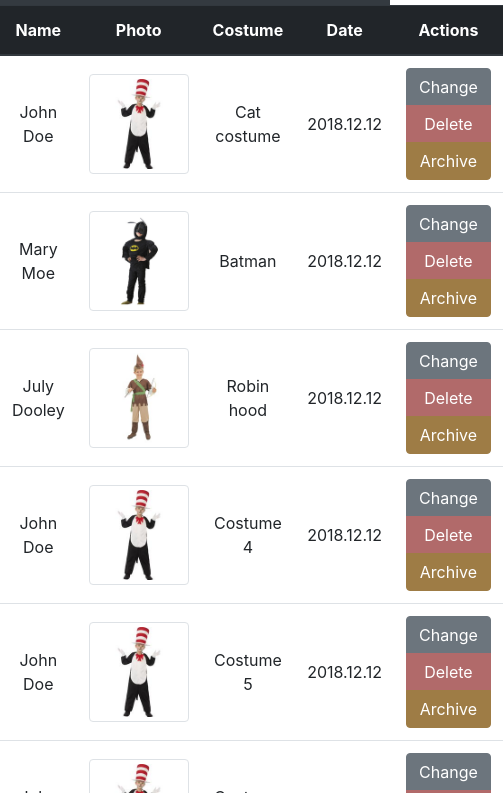
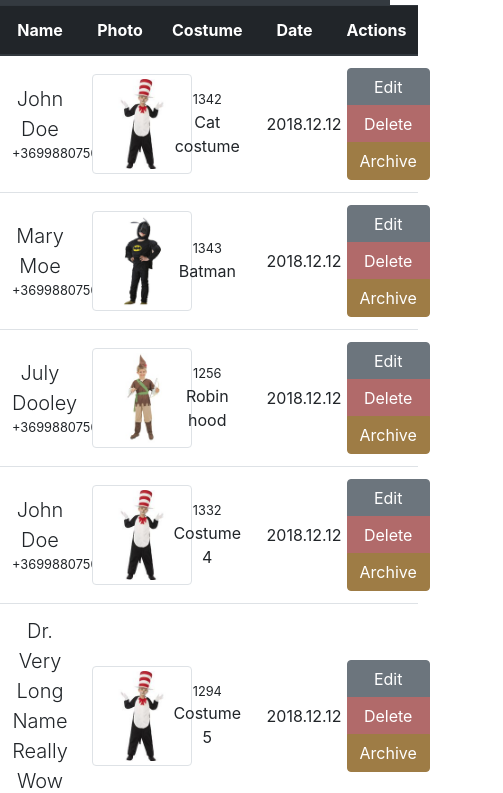
Before and after one commit to vorostamas/costumerenterdemo, a plain HTML site: page index.html in a window 390 px wide. Shown: the part 51-844 px from the top of the page, 503 px wide, since content can reach past the window. Drawn offline with nearby package versions, Linux system fonts and the light colour scheme.

Commit message:
Phone number and costume number added to orders

```diff
--- a/index.html
+++ b/index.html
@@ -67,90 +67,109 @@
                         </thead>
                         <tbody>
                             <tr>
-                                <td class="align-middle">John Doe</td>
+                                <td class="align-middle">
+                                    <span class="lead">John Doe</span>
+                                    <div class="small">+36998807503</div>
+                                </td>
                                 <td class="align-middle">
                                     <img src="./pictures/cat.jpg" class="thumbnail img-thumbnail" alt="Photo">
                                 </td>
-                                <td class="align-middle">Cat costume</td>
+                                <td class="align-middle">
+                                    <div class="small">1342</div>Cat costume</td>
                                 <td class="align-middle">2018.12.12</td>
                                 <td class="align-middle">
                                     <div class="btn-group-vertical">
-                                        <button type="button" class="btn btn-secondary">Change</button>
+                                        <button type="button" class="btn btn-secondary">Edit</button>
                                         <button type="button" class="btn btn-danger" data-toggle="modal" data-target="#myModal">Delete</button>
                                         <button type="button" class="btn btn-warning">Archive</button>
                                     </div>
                                 </td>
                             </tr>
                             <tr>
-                                <td class="align-middle">Mary Moe</td>
+                                <td class="align-middle">
+                                    <span class="lead">Mary Moe</span>
+                                    <div class="small">+36998807503</div>
+                                </td>
                                 <td class="align-middle">
                                     <img src="./pictures/batman.jpg" class="thumbnail img-thumbnail" alt="Photo">
                                 </td>
-                                <td class="align-middle">Batman</td>
+                                <td class="align-middle"><div class="small">1343</div>Batman</td>
                                 <td class="align-middle">2018.12.12</td>
                                 <td>
                                     <div class="btn-group-vertical">
-                                        <button type="button" class="btn btn-secondary">Change</button>
+                                        <button type="button" class="btn btn-secondary">Edit</button>
                                         <button type="button" class="btn btn-danger" data-toggle="modal" data-target="#myModal">Delete</button>
                                         <button type="button" class="btn btn-warning">Archive</button>
                                     </div>
                                 </td>
                             </tr>
                             <tr>
-                                <td class="align-middle">July Dooley</td>
+                                <td class="align-middle">
+                                    <span class="lead">July Dooley</span>
+                                    <div class="small">+36998807503</div>
+                                </td>
                                 <td class="align-middle">
                                     <img src="./pictures/robinhood.jpg" class="thumbnail img-thumbnail" alt="Photo">
                                 </td>
-                                <td class="align-middle">Robin hood</td>
+                                <td class="align-middle"><div class="small">1256</div>Robin hood</td>
                                 <td class="align-middle">2018.12.12</td>
                                 <td>
                                     <div class="btn-group-vertical">
-                                        <button type="button" class="btn btn-secondary">Change</button>
+                                        <button type="button" class="btn btn-secondary">Edit</button>
                                         <button type="button" class="btn btn-danger" data-toggle="modal" data-target="#myModal">Delete</button>
                                         <button type="button" class="btn btn-warning">Archive</button>
                                     </div>
                                 </td>
                             </tr>
                             <tr>
-                                <td class="align-middle">John Doe</td>
+                                <td class="align-middle">
+                                    <span class="lead">John Doe</span>
+                                    <div class="small">+36998807503</div>
+                                </td>
                                 <td class="align-middle">
                                     <img src="./pictures/cat.jpg" class="thumbnail img-thumbnail" alt="Photo">
                                 </td>
-                                <td class="align-middle">Costume 4</td>
+                                <td class="align-middle"><div class="small">1332</div>Costume 4</td>
                                 <td class="align-middle">2018.12.12</td>
                                 <td class="align-middle">
                                     <div class="btn-group-vertical">
-                                        <button type="button" class="btn btn-secondary">Change</button>
+                                        <button type="button" class="btn btn-secondary">Edit</button>
                                         <button type="button" class="btn btn-danger" data-toggle="modal" data-target="#myModal">Delete</button>
                                         <button type="button" class="btn btn-warning">Archive</button>
                                     </div>
                                 </td>
                             </tr>
                             <tr>
-                                <td class="align-middle">John Doe</td>
+                                <td class="align-middle">
+                                    <span class="lead">Dr. Very Long Name Really Wow</span>
+                                    <div class="small">+36998807503</div>
+                                </td>
                                 <td class="align-middle">
                                     <img src="./pictures/cat.jpg" class="thumbnail img-thumbnail" alt="Photo">
                                 </td>
-                                <td class="align-middle">Costume 5</td>
+                                <td class="align-middle"><div class="small">1294</div>Costume 5</td>
                                 <td class="align-middle">2018.12.12</td>
                                 <td class="align-middle">
                                     <div class="btn-group-vertical">
-                                        <button type="button" class="btn btn-secondary">Change</button>
+                                        <button type="button" class="btn btn-secondary">Edit</button>
                                         <button type="button" class="btn btn-danger" data-toggle="modal" data-target="#myModal">Delete</button>
                                         <button type="button" class="btn btn-warning">Archive</button>
                                     </div>
                                 </td>
                             </tr>
                             <tr>
-                                <td class="align-middle">John Doe</td>
+                                <td class="align-middle">
+                                    <span class="lead">John Doe</span>
+                                    <div class="small">+36998807503</div>
+                                </td>
                                 <td class="align-middle">
                                     <img src="./pictures/cat.jpg" class="thumbnail img-thumbnail" alt="Photo">
                                 </td>
-                                <td class="align-middle">Costume 6</td>
+                                <td class="align-middle"><div class="small">1277</div>Costume 6</td>
                                 <td class="align-middle">2018.12.12</td>
                                 <td class="align-middle">
                                     <div class="btn-group-vertical">
-                                        <button type="button" class="btn btn-secondary">Change</button>
+                                        <button type="button" class="btn btn-secondary">Edit</button>
                                         <button type="button" class="btn btn-danger" data-toggle="modal" data-target="#myModal">Delete</button>
                                         <button type="button" class="btn btn-warning">Archive</button>
                                     </div>
--- a/style.css
+++ b/style.css
@@ -19,13 +19,17 @@ table {
     margin-top: 56px;
 }
 
-/* Align table cell content center  */
+/* Align table cell content center */
 .table td, .table th {
     text-align: center;
  }
 
  .orders .col {
     padding: unset;
+}
+
+td {
+    max-width: 80px;
 }
 
  /* BUTTONS */
```
Also changed, not shown: costumes.html (+1 -1 lines), print.css (+7 -1 lines).
